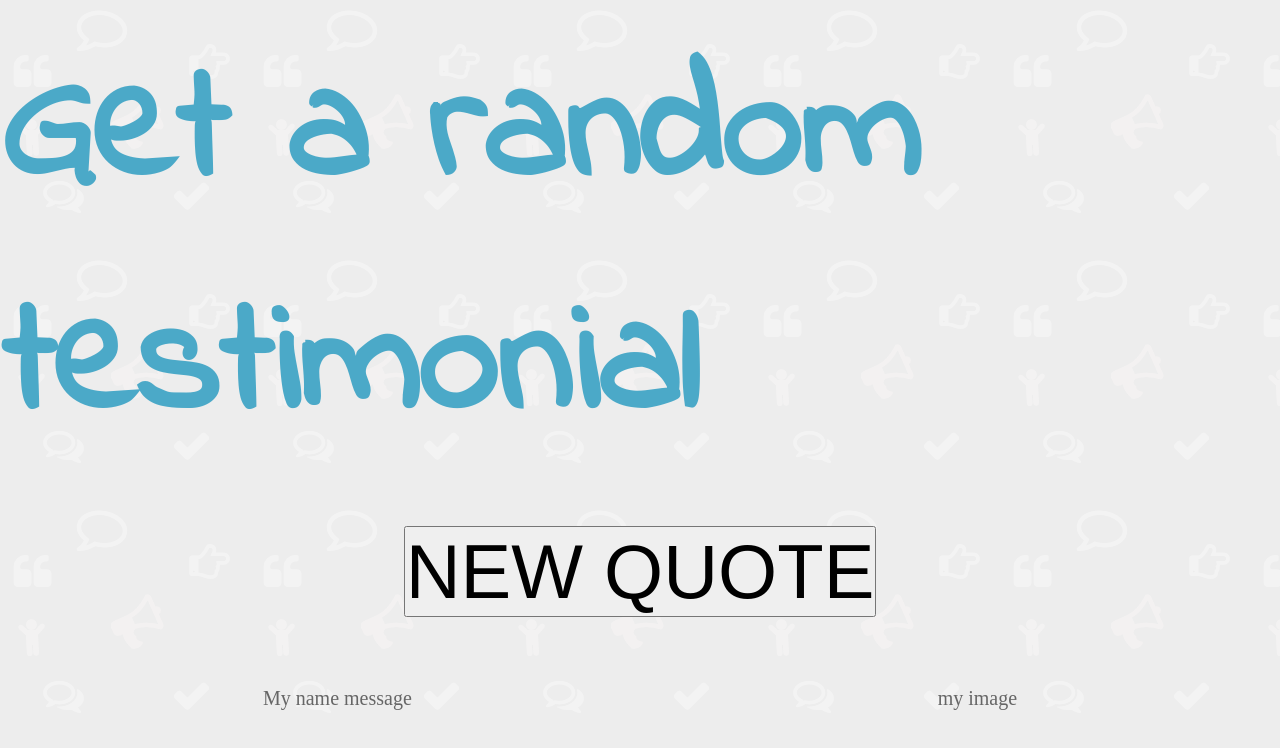
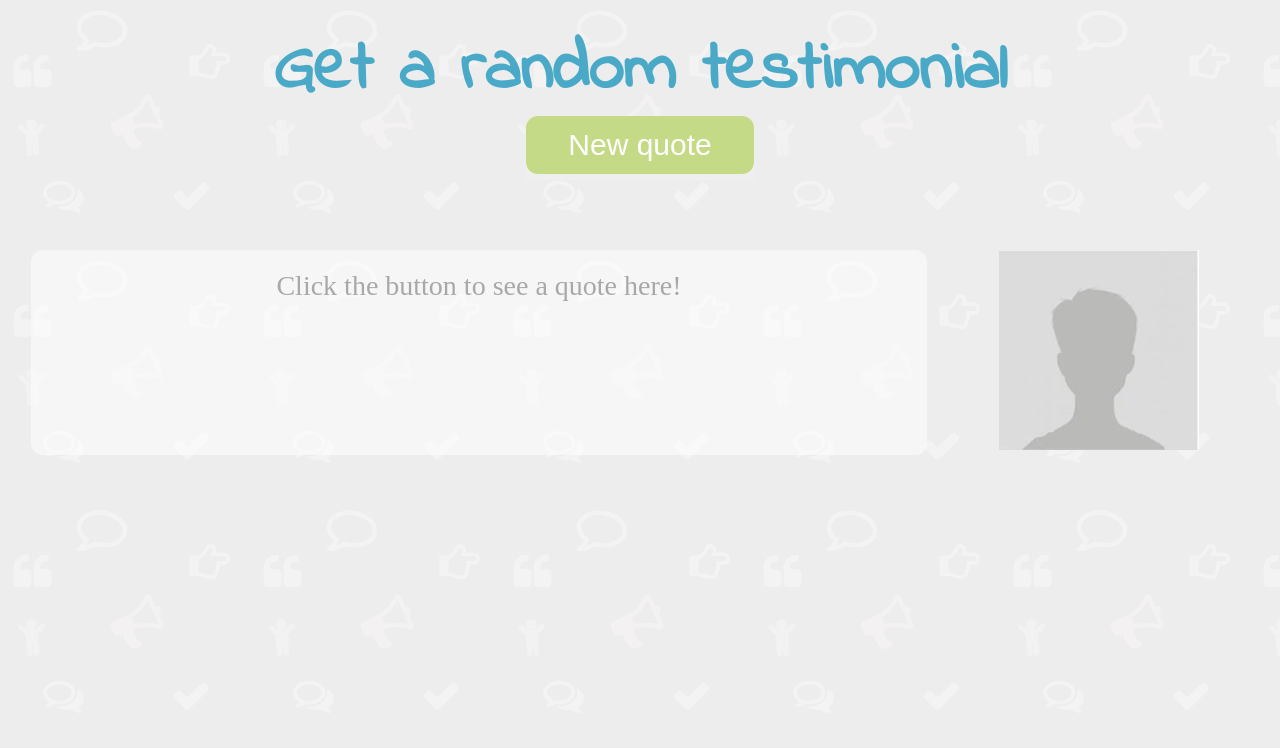
Before and after one commit to MatthewPollardUK/random-testimonial, a plain HTML site: page index.html in a window 1280 px wide. Drawn offline with Linux system fonts and the light colour scheme.

Commit message:
working js with design

```diff
--- a/index.html
+++ b/index.html
@@ -16,19 +16,28 @@
   <div class="new-quote-generate">
 
     <h1 class="main-title"> Get a random testimonial </h1>
-    <button id="change-quote" class="new-quote-button"> New quote </button>
+    <button id="change-quote" class="new-quote-button">
+
+<span class="front">
+      New quote
+</span>
+     </button>
 
   </div> <!-- close .new-quote-generate -->
 
- <div class="main">
-   <div id="testimonial-text">
-     My name
-     message
-   </div> <!-- close .testimonial-text -->
+ <div id="main">
+   <div id="main-text">
+     <p> Click the button to see a quote here! </p>
+   </div> <!-- close main-text -->
 
-   <div id="testimonial-image">
-     my image
-   </div> <!-- close .testimonial-image -->
+   <div id="main-avatar">
+     <img src="images/avatar-placeholder.jpg" alt="Avatar placeholder">
+   </div> <!-- close main-avatar -->
+
+
+
+
+
 
 
 
--- a/script.js
+++ b/script.js
@@ -1,8 +1,10 @@
 const changeButton = document.getElementById('change-quote');
+const testimonialName = document.getElementById('test-name');
+const mainText = document.getElementById('main-text');
+const mainAvatar = document.getElementById('main-avatar');
 
 let randomId;
 let newId;
-
 
 
 
@@ -30,6 +32,15 @@ const dataRetrieve = () => {
   let urlToUse = `https://testimonialapi.toolcarton.com/api/${randomId}`;
 fetch(urlToUse, requestOptions)
  .then(response => response.text())
- .then(result => console.log(result))
+ .then(result => {
+
+let jParsed = JSON.parse(result);
+
+mainText.innerHTML = `<p class="test-message"> ${jParsed.message} </p>
+                   <b> ${jParsed.name} </b>
+                    <p> ${jParsed.location} </p>`;
+mainAvatar.innerHTML = ` <img src="${jParsed.avatar}" alt="Person image">`
+
+ })
  .catch(error => console.log('error', error));
 }
--- a/style.css
+++ b/style.css
@@ -17,19 +17,74 @@ html, body {
 
 h1.main-title {
     font-family: 'Indie Flower', cursive;
-    font-size: 8rem;
+    font-size: 2rem;
     color: #4ba9c8;
     margin-top: 20px;
 }
 
-button.new-quote-button {
-    margin-top: 40px;
-    font-size: 3.8rem;
-    text-transform: uppercase;
-}
+.new-quote-button {
+    background: 	hsl(75, 53%, 69%)
+    border-radius: 12px;
+    border: none;
+    padding: 0;
+    cursor: pointer;
+    outline-offset: 4px;
+  }
+  .front {
+    display: block;
+    padding: 12px 42px;
+    border-radius: 12px;
+    font-size: 1rem;
+    background: 	hsl(75, 53%, 69%);
+    color: white;
+    transform: translateY(-6px);
+  }
 
-.main {
+  .new-quote-button:active .front {
+    transform: translateY(-2px);
+  }
+
+#main {
     display: flex;
     justify-content: space-around;
     margin-top: 70px;
 }
+
+
+#main-text {
+  background-color: #fff;
+  opacity: 0.5;
+  border-radius: 12px;
+  font-size: 0.8rem;
+  text-align: center;
+  padding:  20px 10px;
+  width: 70%;
+}
+
+#main-avatar {
+   padding-right: 50px;
+}
+
+@media only screen and (min-width: 800px) {
+  h1.main-title {
+      font-size: 3.5rem;
+  }
+  .front {
+    font-size: 1.5rem;
+  }
+  #main-text {
+    font-size: 1.4rem;
+    margin-right: 10px;
+    }
+}
+
+@media only screen and (min-width: 1400px) {
+  h1.main-title {
+      font-size: 5rem;
+  }
+  .front {
+    font-size: 2.5rem;
+  }
+
+
+}
```
Also changed, not shown: images/avatar-placeholder.jpg (added).
